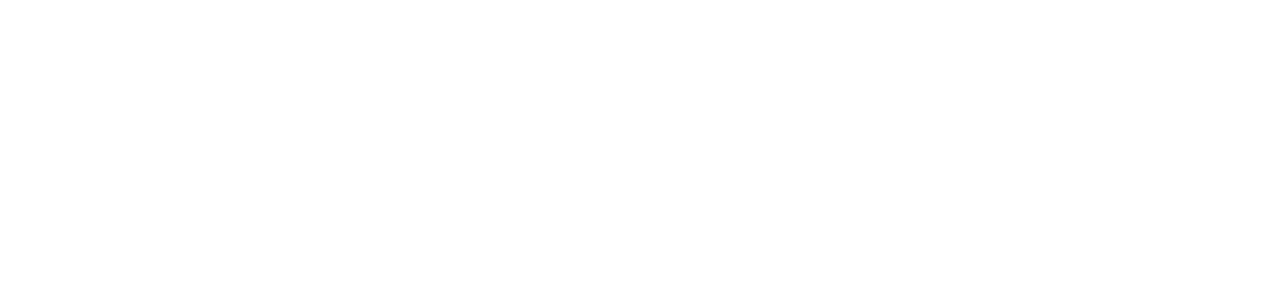
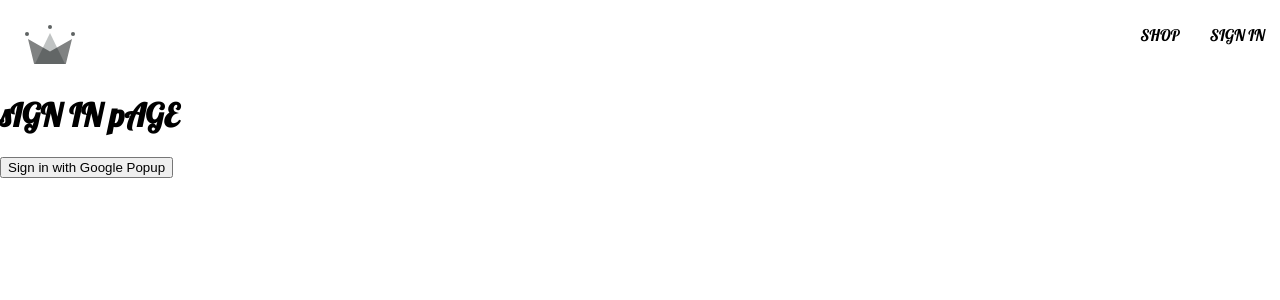
Before and after one commit to EbenezerAfful/crwn-clothing-v2, a React (Create React App) app: page /Sign-In in a window 1280 px wide. Before the commit this address had no page. Shown: the top 300 px of the page. Built offline with nearby package versions, Linux system fonts and the light colour scheme.

Commit message:
Added sign in component and firebase database

```diff
--- a/package.json
+++ b/package.json
@@ -6,6 +6,7 @@
     "@testing-library/jest-dom": "^5.17.0",
     "@testing-library/react": "^13.4.0",
     "@testing-library/user-event": "^13.5.0",
+    "firebase": "^10.4.0",
     "react": "^18.2.0",
     "react-dom": "^18.2.0",
     "react-router-dom": "6",
--- a/src/App.js
+++ b/src/App.js
@@ -3,6 +3,8 @@
 import Navigator from './routes/home/navigation/navigation.component';
 
 import Home from "./routes/home/home.component";
+
+import SignIn from './routes/sign-in/sign-in.component';
 
 
 
@@ -15,6 +17,7 @@
     <Route path='/' element={<Navigator/>}>
       <Route index element={<Home/>}/>
       <Route path='shop' element={<Shop/>}/>
+      <Route path='Sign-In' element={<SignIn/>}/>
     </Route>
   </Routes>)
 }
--- /dev/null
+++ b/src/Utils/firebase/firebase.utils.jsx
@@ -0,0 +1,41 @@
+import {initializeApp} from 'firebase/app';
+
+import {getFirestore,doc,getDoc,setDoc} from 'firebase/firestore'
+
+import {getAuth,
+    signInWithRedirect,
+    signInWithPopup,
+    GoogleAuthProvider} from 'firebase/auth'
+
+const firebaseConfig = {
+    apiKey: "AIzaSyAe0uBQtlWB0YMIE2rA-zmtrZ76ALs-Bvs",
+    authDomain: "pappy-clothing-project.firebaseapp.com",
+    projectId: "pappy-clothing-project",
+    storageBucket: "pappy-clothing-project.appspot.com",
+    messagingSenderId: "909583033516",
+    appId: "1:909583033516:web:1aaf8e6bb7567bdef5eb09"
+  };
+
+
+  const firebaseApp = initializeApp(firebaseConfig);
+
+  const provider= new GoogleAuthProvider()
+  provider.setCustomParameters({prompt:'select_account'})
+
+  export const auth = getAuth();
+  export const signInWithGooglePopup=()=>signInWithPopup(auth,provider)
+
+  export const db= getFirestore();
+
+  export const createUserDocumentFromAuth= async(userAuth)=> {const userDocRef= doc(db,'users',userAuth.uid);
+  const userSnapshot= await getDoc(userDocRef);
+  console.log(userSnapshot.exists())
+
+  if(!userSnapshot.exists()){const {displayName,email}= userAuth;
+  const createdAt=new Date();
+
+  try { await setDoc(userDocRef,{displayName,email,createdAt})}
+   catch (error) { console.log('error creating the user',error.message)}
+  }
+return userDocRef;
+}
--- a/src/index.scss
+++ b/src/index.scss
@@ -9,3 +9,13 @@
   font-family: source-code-pro, Menlo, Monaco, Consolas, 'Courier New',
     monospace;
 }
+
+a { text-decoration:None ;
+
+    color: black;
+
+}
+
+*{
+  box-sizing: border-box;
+}
--- a/src/routes/home/navigation/navigation.component.jsx
+++ b/src/routes/home/navigation/navigation.component.jsx
@@ -1,6 +1,6 @@
 import { Fragment } from "react";
 
-import './navigation.styles.scss'
+import './navigation-styles.scss'
 
 import { ReactComponent as CrwnLogo  } from '/Users/pappy/pappy_clothing/src/assets/crown.svg';
 
@@ -10,7 +10,7 @@
 const Navigator=()=>{
     return(
       <Fragment>
-        <div className="Navigation">
+        <div className="navigation">
           <Link className="logo-container" to='/'>
           <div>
             <CrwnLogo className="logo"/>
@@ -21,6 +21,9 @@
             <Link className="nav-link" to='/shop'>
              SHOP
             </Link>
+            <Link className="nav-link" to='/Sign-in'>
+             SIGN IN
+            </Link>
           </div>
         </div>
         <Outlet/>
--- /dev/null
+++ b/src/routes/sign-in/sign-in.component.jsx
@@ -0,0 +1,24 @@
+import { signInWithGooglePopup, createUserDocumentFromAuth } from "../../Utils/firebase/firebase.utils";
+
+
+
+const SignIn=()=>{
+    const logGoogleUser= async()=>
+    {const {user}=await signInWithGooglePopup();
+    createUserDocumentFromAuth(user)
+    }
+
+    return(
+        <div>
+            <h1>
+             sIGN IN pAGE
+            </h1>
+            <button onClick={logGoogleUser}>Sign in with Google Popup</button>
+        </div>
+    )
+}
+
+
+
+
+export default SignIn;
```
Also changed, not shown: src/routes/home/navigation/navigation-styles.scss (renamed from src/routes/home/navigation/navigation.styles.scss), 1 other file (tests, documents, lock files or other folders).
